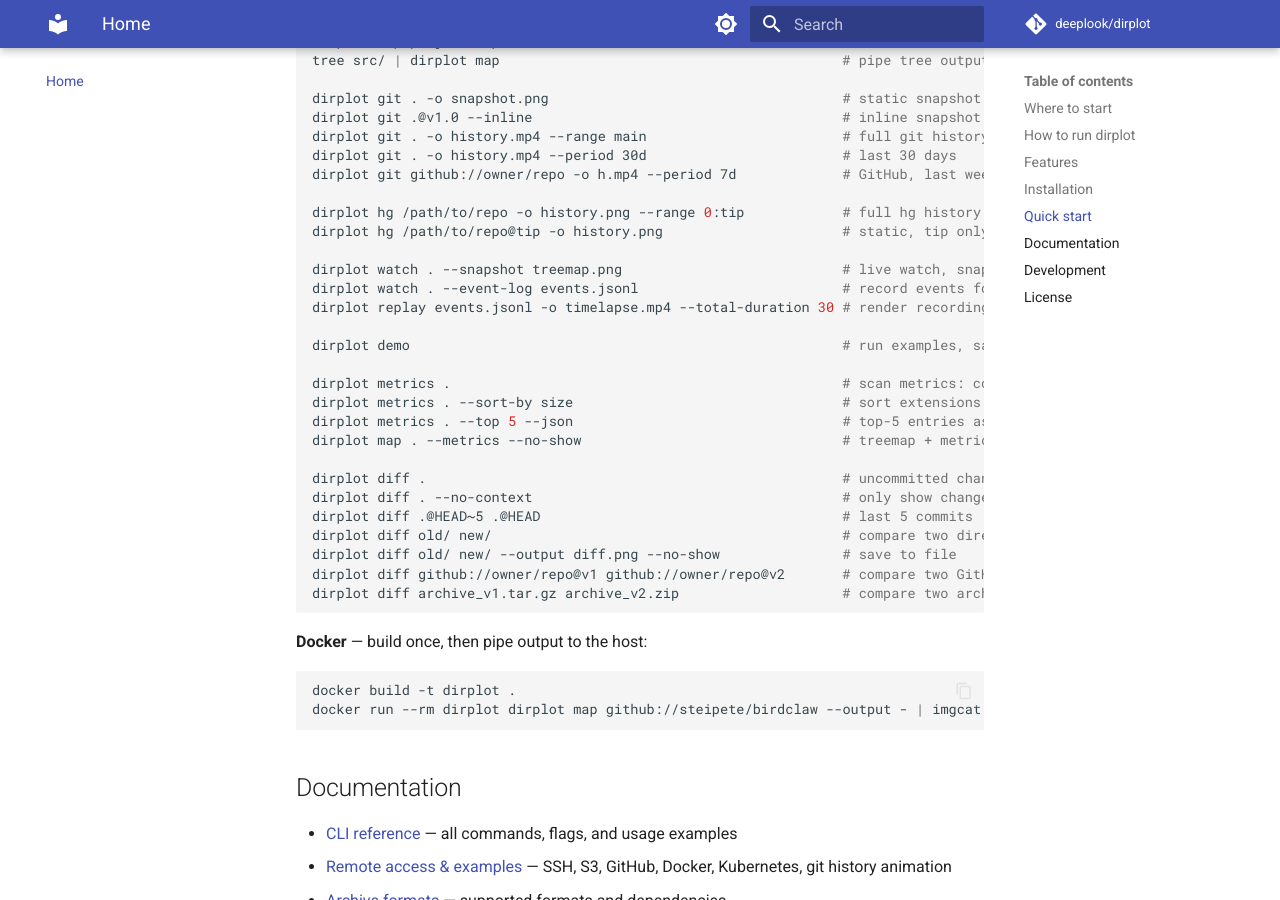
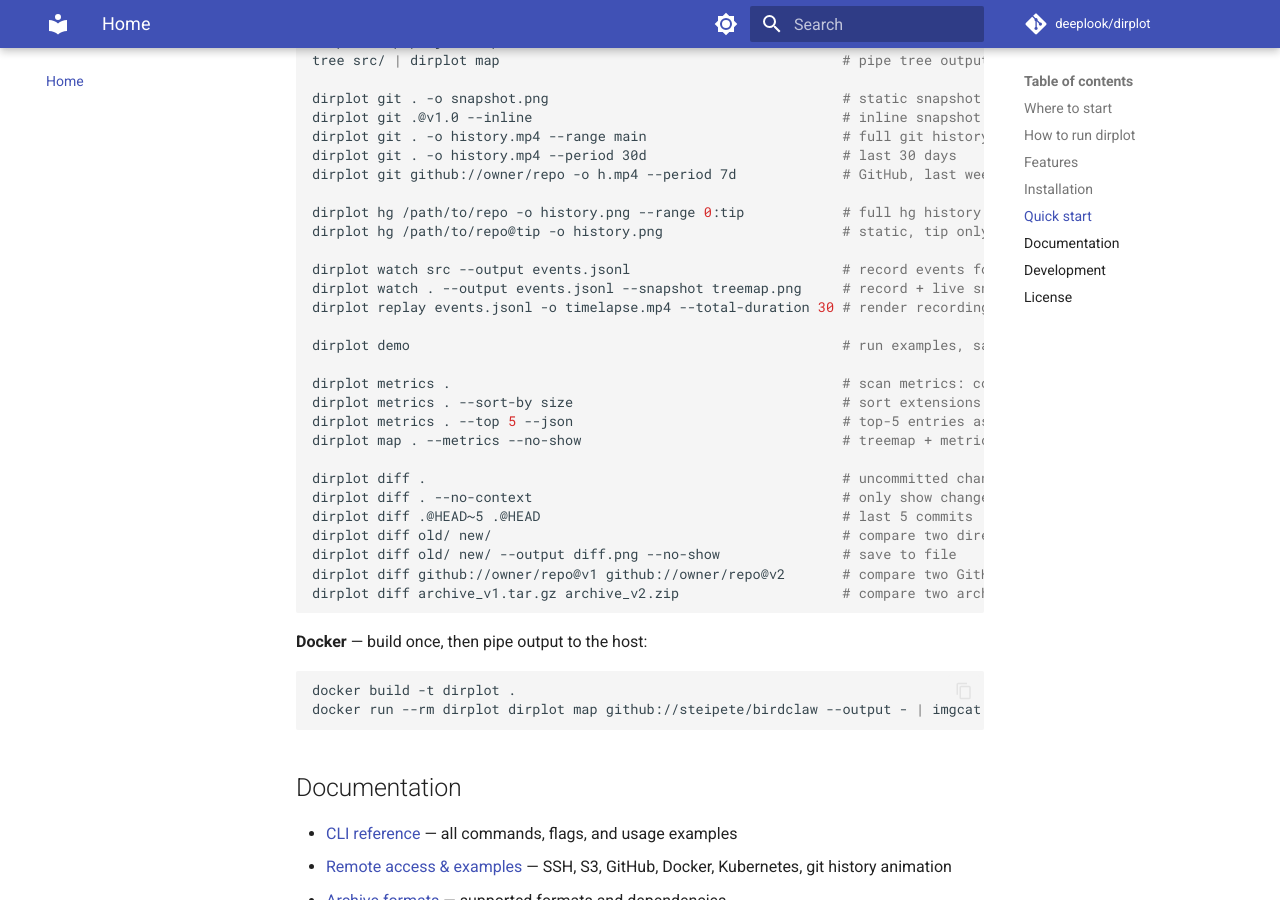
Before and after one commit to deeplook/dirplot, an MkDocs documentation site: the page built from docs/index.md, in a window 1280 px wide and 900 px high, scrolled down 3331 px. Built offline with MkDocs 1.6.1 and Material for MkDocs 9.7.7, drawn with Linux system fonts in a browser that asks for light colours; comment, search, counter and statistics services are not loaded; some of the changed text lies outside the part shown.

Commit message:
docs: update CHANGELOG and index for watch improvements and --log-scale validation

```diff
--- a/docs/index.md
+++ b/docs/index.md
@@ -43,7 +43,7 @@
 - Squarified treemap layout; file area proportional to size; per-extension colours (GitHub Linguist palette for known types, configurable Matplotlib colormap for the rest).
 - PNG, animated PNG (APNG), MP4, and MOV output for single frames and animations; interactive SVG for static maps; renders at terminal pixel size or a custom `WIDTHxHEIGHT`.
 - **Inline terminal display** — renders directly into iTerm2, Kitty, Ghostty, WezTerm, and Warp without opening a separate window; protocol auto-detected.
-- **Animate git history** (`dirplot git`), **Mercurial history** (`dirplot hg`), and **replay filesystem event logs** (`dirplot replay`) — output APNG, MP4, or MOV. **Watch live filesystems** (`dirplot watch`) with optional snapshot and event logging.
+- **Animate git history** (`dirplot git`), **Mercurial history** (`dirplot hg`), and **replay filesystem event logs** (`dirplot replay`) — output APNG, MP4, or MOV. **Watch live filesystems** (`dirplot watch`) to record a JSONL event log for replay, with an optional live snapshot.
 - **Scan metrics** (`dirplot metrics`) — file/dir counts, total size, depth, top extensions by count or size, largest files and directories with percentage of total; JSON output supported.
 - **Compare two trees** (`dirplot diff`) — treemap diff of any two sources (local dirs, GitHub repos, archives, S3, SSH, Docker, K8s, or two commits/tags); `dirplot diff .` shows uncommitted changes; files sized by B; colour-coded borders show added (green), removed (red), and changed (blue) files. Git/hg repos scan only tracked files; change detection uses blob hashes (LFS-aware).
 - Scan **SSH hosts**, **AWS S3**, **GitHub repos** (public and private), **Docker containers**, **Kubernetes pods**, and **Google Drive** — no extra deps beyond the respective CLI.
@@ -101,8 +101,8 @@
 dirplot hg /path/to/repo -o history.png --range 0:tip            # full hg history
 dirplot hg /path/to/repo@tip -o history.png                      # static, tip only
 
-dirplot watch . --snapshot treemap.png                           # live watch, snapshot on each change
-dirplot watch . --event-log events.jsonl                         # record events for replay
+dirplot watch src --output events.jsonl                          # record events for replay
+dirplot watch . --output events.jsonl --snapshot treemap.png     # record + live snapshot (small trees)
 dirplot replay events.jsonl -o timelapse.mp4 --total-duration 30 # render recording as MP4
 
 dirplot demo                                                     # run examples, save to ./demo/
```
Also changed, not shown: CHANGELOG.md (+21 -1 lines).
